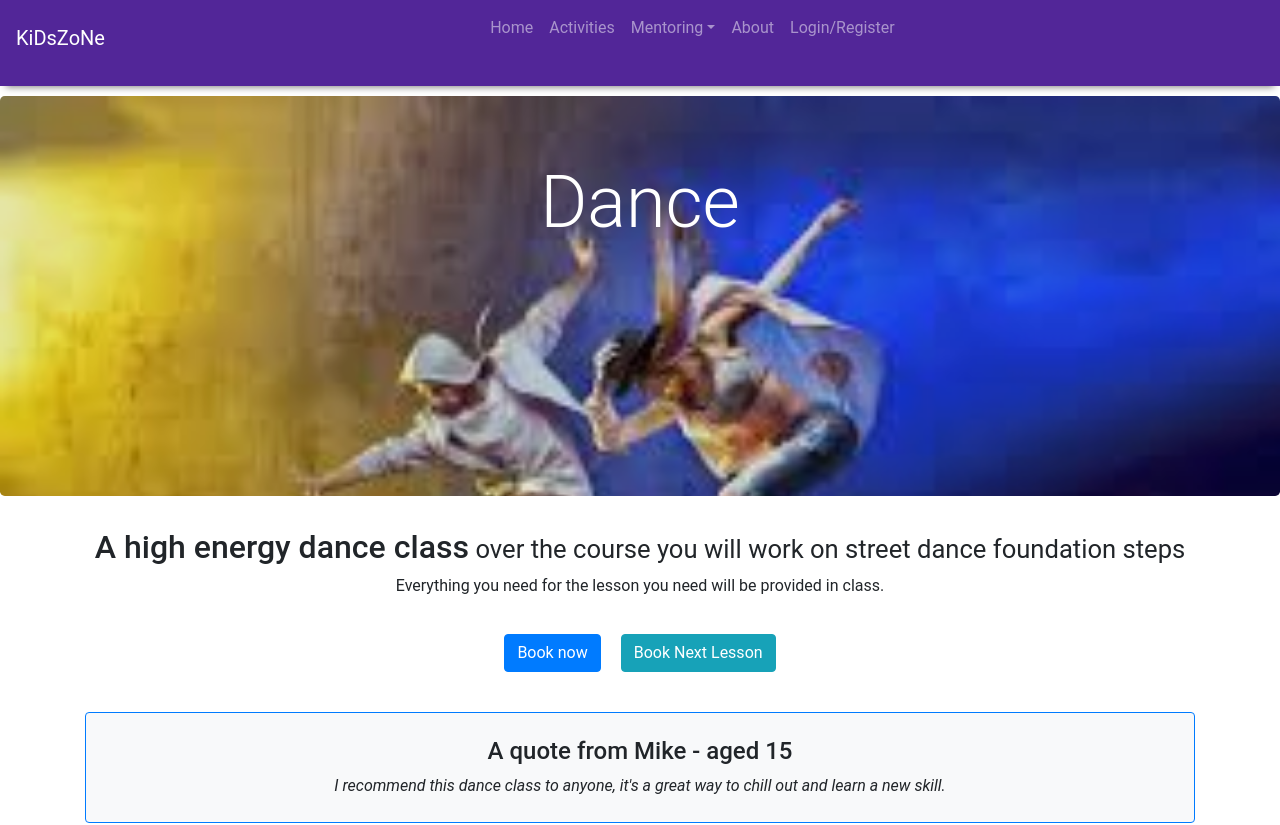
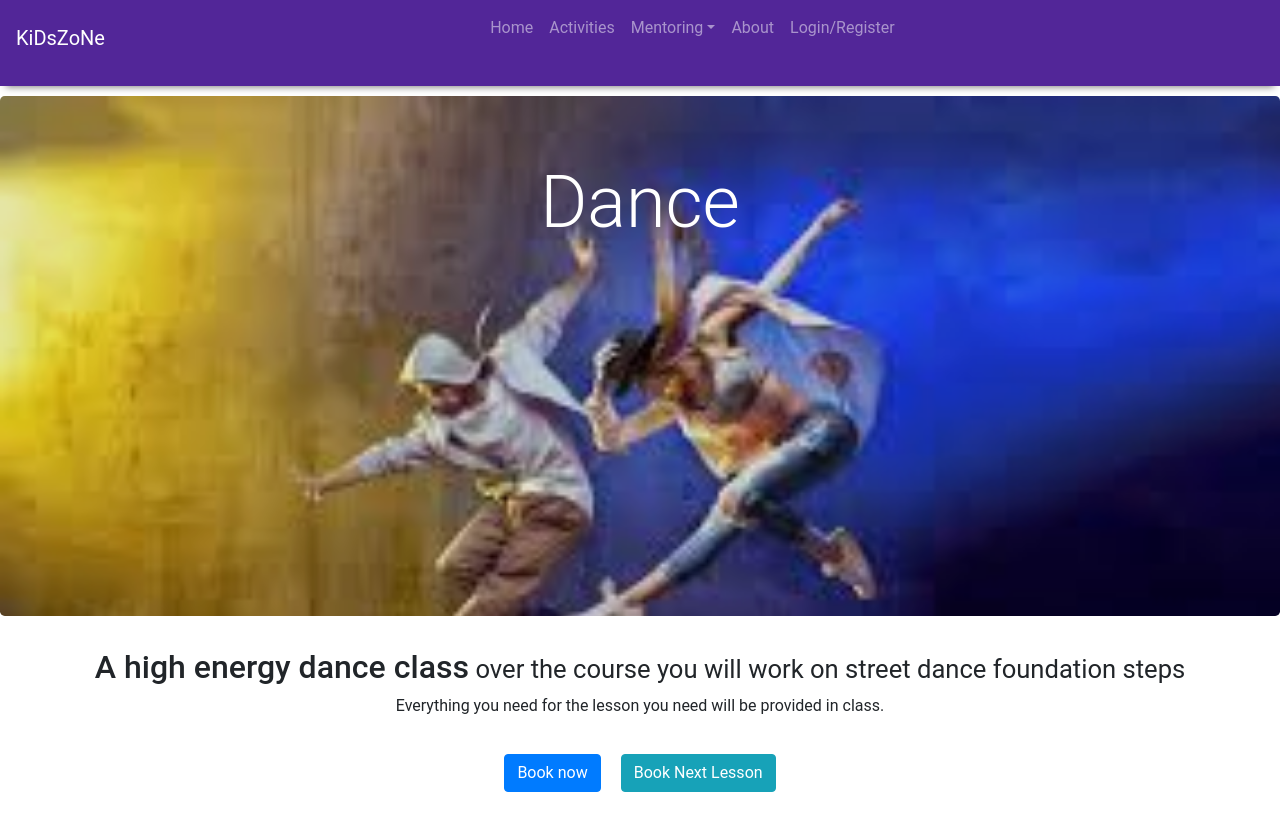
Before and after one commit to Kids-Zone/kz_react, a React (Create React App) app: page /activities/dance in a window 1280 px wide. Shown: the top 825 px of the page. Built offline with nearby package versions, Linux system fonts and the light colour scheme; the HTML template or start-up script is replaced by a standard one.

Commit message:
changed background image for home screen and increased height

```diff
--- a/src/Components/HomeScreen/ImageSection/ImageSection.css
+++ b/src/Components/HomeScreen/ImageSection/ImageSection.css
@@ -18,11 +18,16 @@ font-weight: bold;
 }
 
 .jumbotron-app{
-    background: url('https://media.istockphoto.com/photos/portrait-of-excited-elementary-school-pupils-on-playing-field-at-picture-id1160932512?k=6&m=1160932512&s=612x612&w=0&h=Z4xOpj4us4TV41p1DQVPQjZkmrYSkYgU0dXzDDuwS8k=') no-repeat fixed;
+    /* background: url('https://media.istockphoto.com/photos/portrait-of-excited-elementary-school-pupils-on-playing-field-at-picture-id1160932512?k=6&m=1160932512&s=612x612&w=0&h=Z4xOpj4us4TV41p1DQVPQjZkmrYSkYgU0dXzDDuwS8k=') no-repeat fixed;
+} */
+background :url('https://3dwarehouse.sketchup.com/warehouse/v1.0/publiccontent/272b7cb5-30ae-49f0-b531-dee5f76283b6');
+
+margin-bottom: 10px;
+
 }
 
 .jumbotron{
     box-shadow: inset 0 0 0 100vw rgba(0,0,0,0.1);
-    height: 50vh;
+    height: 65vh;
     background-size: cover;
  }
```
